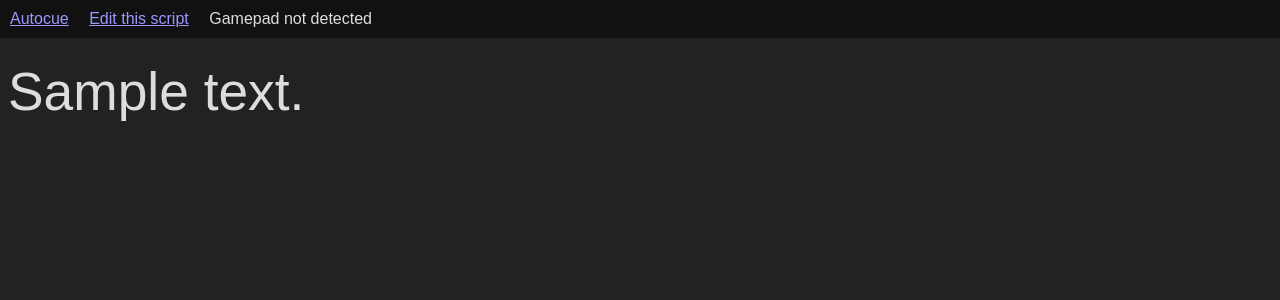
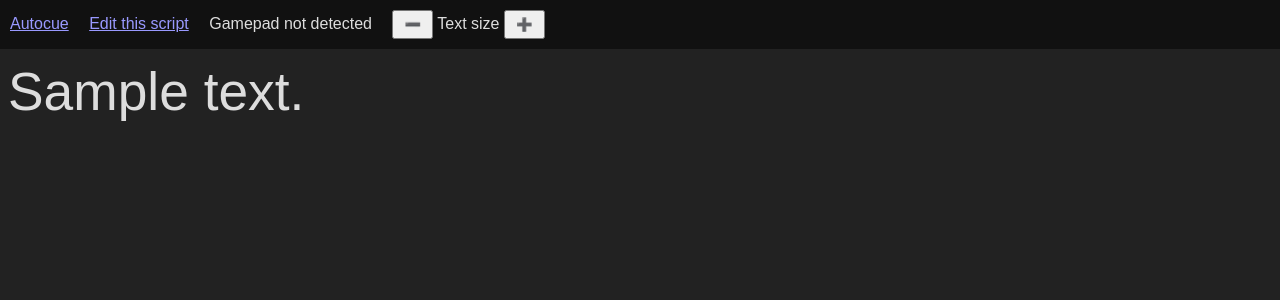
Before and after one commit to danielthepope/autocue, a Flask app: page /script/1 in a window 1280 px wide. Shown: the top 300 px of the page. Run offline with Flask 2, Linux system fonts and the light colour scheme; tables that the repository leaves empty hold one stand-in row (values such as "Sample post").

Commit message:
Font size adjustment

```diff
--- a/static/style.css
+++ b/static/style.css
@@ -34,11 +34,11 @@ input[type=text] {
     padding: 5px;
 }
 
-input[type=submit] {
+input[type=submit], button {
     padding: 5px 10px;
 }
 
-.autocue {
+#autocue {
     margin: 8px;
     padding-top: 1em;
     font-size: 40pt;
--- a/templates/autocue.html
+++ b/templates/autocue.html
@@ -12,10 +12,13 @@
     <header>
         <a href="/">Autocue</a>&emsp;
         <a href="/edit-script/{{script_id}}">Edit this script</a>&emsp;
-        <span id="speed-indicator">Gamepad not detected</span>
+        <span id="speed-indicator">Gamepad not detected</span>&emsp;
+        <button onclick="smallerFont()">➖</button>
+        Text size
+        <button onclick="biggerFont()">➕</button>
     </header>
 
-    <div class="autocue">
+    <div id="autocue">
         {%- for line in text -%}
         {{ line }}
         <br />
@@ -23,6 +26,7 @@
     </div>
 
     <script>
+        var fontSize = 40;
         var speed = 0;
         var delay = 17;
         function pageScroll() {
@@ -45,13 +49,22 @@
             var gamepads = navigator.getGamepads ? navigator.getGamepads() : (navigator.webkitGetGamepads ? navigator.webkitGetGamepads : []);
             var gp = gamepads[0];
 
-            // debugger;
             var triggerPressure = Math.floor(gp.buttons[7].value * 100) || Math.floor(gp.buttons[6].value * -100);
             speed = Math.ceil(triggerPressure / 20);
 
-            speedIndicator.innerHTML = `triggerPressure=${triggerPressure}; speed=${speed}; delay=${delay}`;
+            speedIndicator.innerHTML = `Speed ${speed}`;
 
             requestAnimationFrame(gamepadLoop);
+        }
+
+        function biggerFont() {
+            fontSize = fontSize * 1.3;
+            document.getElementById('autocue').style.fontSize = fontSize + 'pt'
+        }
+
+        function smallerFont() {
+            fontSize = fontSize / 1.3;
+            document.getElementById('autocue').style.fontSize = fontSize + 'pt'
         }
     </script>
 </body>
--- a/templates/editor.html
+++ b/templates/editor.html
@@ -11,6 +11,9 @@
 <body>
     <p><a href="/">Autocue</a></p>
     <h1>Editor</h1>
+    {%- if text -%}
+    <p>Scripts are immutable. Any edits will be saved with a new ID.</p>
+    {%- endif -%}
     <form method="POST" action="/script">
         <textarea name="text" cols="50" rows="20">{{text}}</textarea>
         <br>
```
